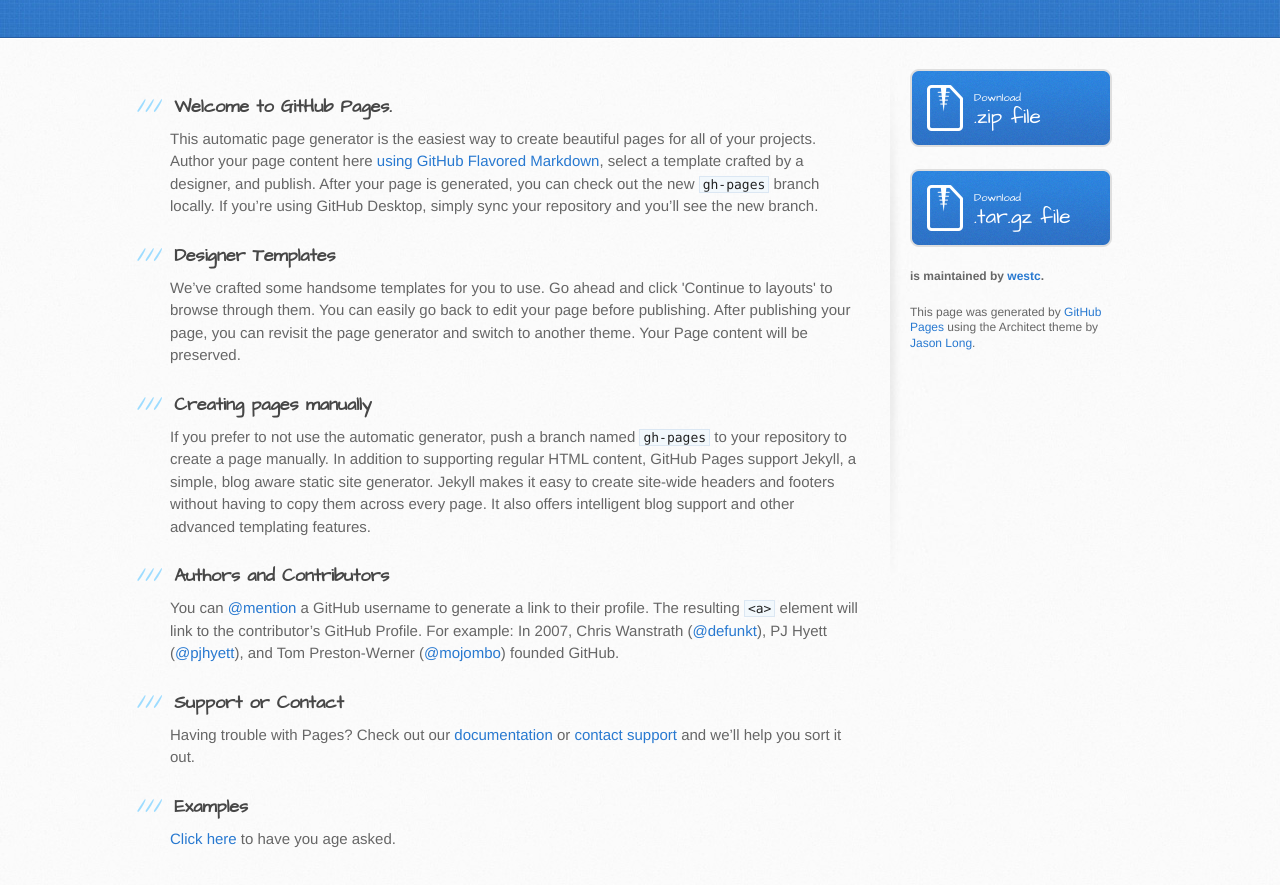
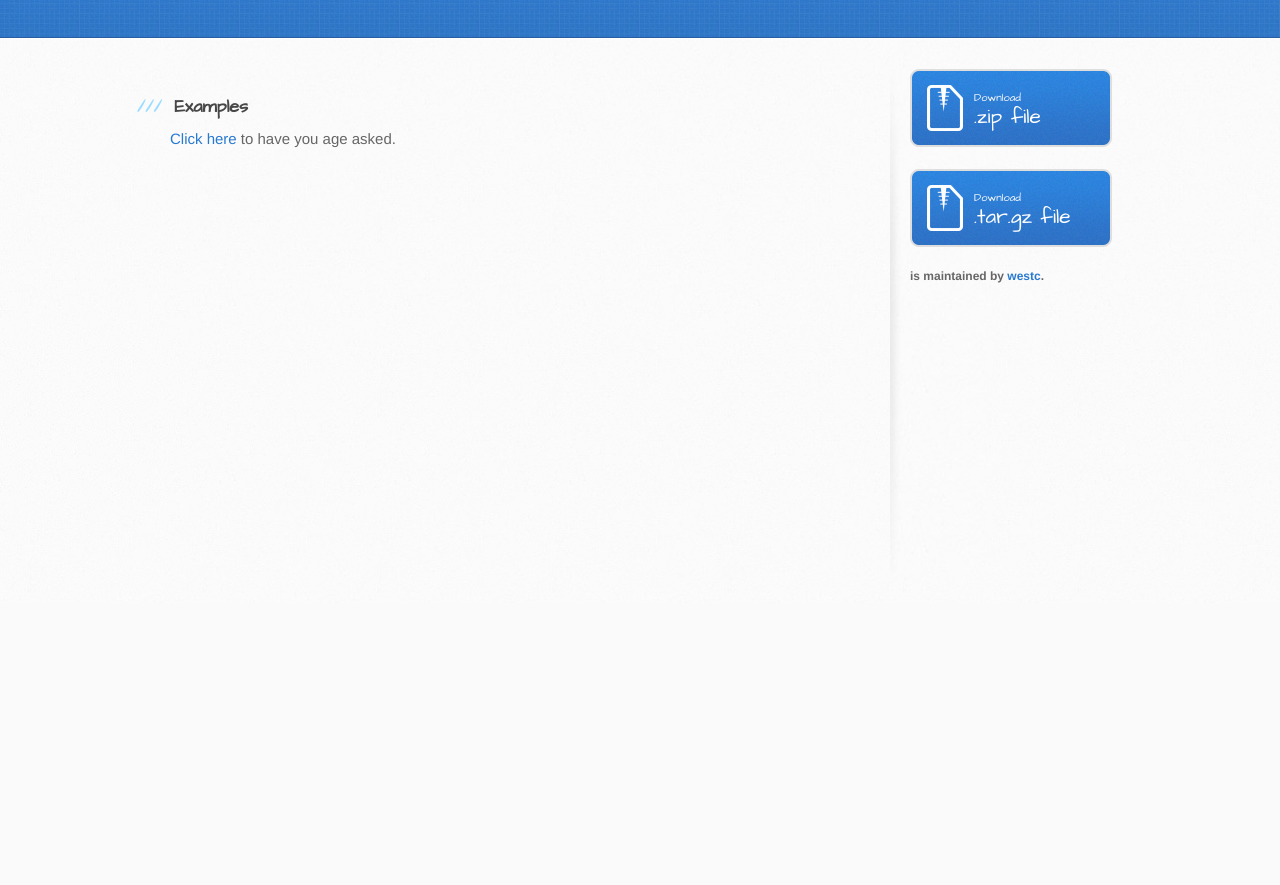
Before and after one commit to westc/popup.js, a plain HTML site: page index.html in a window 1280 px wide. Shown: the part 197-1082 px from the top of the page. After the commit the page ends 800 px from the top, so only its background shows below. Drawn offline with Linux system fonts and the light colour scheme.

Commit message:
Remove the extra fluff.

```diff
--- a/index.html
+++ b/index.html
@@ -50,37 +50,13 @@
     <div id="content-wrapper">
       <div class="inner clearfix">
         <section id="main-content">
+
           <h3>
-<a id="welcome-to-github-pages" class="anchor" href="#welcome-to-github-pages" aria-hidden="true"><span aria-hidden="true" class="octicon octicon-link"></span></a>Welcome to GitHub Pages.</h3>
+            <a id="examples" class="anchor" href="#examples" aria-hidden="true"><span aria-hidden="true" class="octicon octicon-link"></span></a>
+            Examples
+          </h3>
 
-<p>This automatic page generator is the easiest way to create beautiful pages for all of your projects. Author your page content here <a href="https://guides.github.com/features/mastering-markdown/">using GitHub Flavored Markdown</a>, select a template crafted by a designer, and publish. After your page is generated, you can check out the new <code>gh-pages</code> branch locally. If you’re using GitHub Desktop, simply sync your repository and you’ll see the new branch.</p>
-
-<h3>
-<a id="designer-templates" class="anchor" href="#designer-templates" aria-hidden="true"><span aria-hidden="true" class="octicon octicon-link"></span></a>Designer Templates</h3>
-
-<p>We’ve crafted some handsome templates for you to use. Go ahead and click 'Continue to layouts' to browse through them. You can easily go back to edit your page before publishing. After publishing your page, you can revisit the page generator and switch to another theme. Your Page content will be preserved.</p>
-
-<h3>
-<a id="creating-pages-manually" class="anchor" href="#creating-pages-manually" aria-hidden="true"><span aria-hidden="true" class="octicon octicon-link"></span></a>Creating pages manually</h3>
-
-<p>If you prefer to not use the automatic generator, push a branch named <code>gh-pages</code> to your repository to create a page manually. In addition to supporting regular HTML content, GitHub Pages support Jekyll, a simple, blog aware static site generator. Jekyll makes it easy to create site-wide headers and footers without having to copy them across every page. It also offers intelligent blog support and other advanced templating features.</p>
-
-<h3>
-<a id="authors-and-contributors" class="anchor" href="#authors-and-contributors" aria-hidden="true"><span aria-hidden="true" class="octicon octicon-link"></span></a>Authors and Contributors</h3>
-
-<p>You can <a href="https://help.github.com/articles/basic-writing-and-formatting-syntax/#mentioning-users-and-teams" class="user-mention">@mention</a> a GitHub username to generate a link to their profile. The resulting <code>&lt;a&gt;</code> element will link to the contributor’s GitHub Profile. For example: In 2007, Chris Wanstrath (<a href="https://github.com/defunkt" class="user-mention">@defunkt</a>), PJ Hyett (<a href="https://github.com/pjhyett" class="user-mention">@pjhyett</a>), and Tom Preston-Werner (<a href="https://github.com/mojombo" class="user-mention">@mojombo</a>) founded GitHub.</p>
-
-<h3>
-<a id="support-or-contact" class="anchor" href="#support-or-contact" aria-hidden="true"><span aria-hidden="true" class="octicon octicon-link"></span></a>Support or Contact</h3>
-
-<p>Having trouble with Pages? Check out our <a href="https://help.github.com/pages">documentation</a> or <a href="https://github.com/contact">contact support</a> and we’ll help you sort it out.</p>
-
-<h3>
-  <a id="examples" class="anchor" href="#examples" aria-hidden="true"><span aria-hidden="true" class="octicon octicon-link"></span></a>
-  Examples
-</h3>
-
-<p><a href="javascript:askAge()">Click here</a> to have you age asked.</p>
+          <p><a href="javascript:askAge()">Click here</a> to have you age asked.</p>
 
         </section>
 
@@ -95,8 +71,6 @@
           </a>
 
           <p class="repo-owner"><a href="https://github.com/westc/popup.js"></a> is maintained by <a href="https://github.com/westc">westc</a>.</p>
-
-          <p>This page was generated by <a href="https://pages.github.com">GitHub Pages</a> using the Architect theme by <a href="https://twitter.com/jasonlong">Jason Long</a>.</p>
         </aside>
       </div>
     </div>
```
